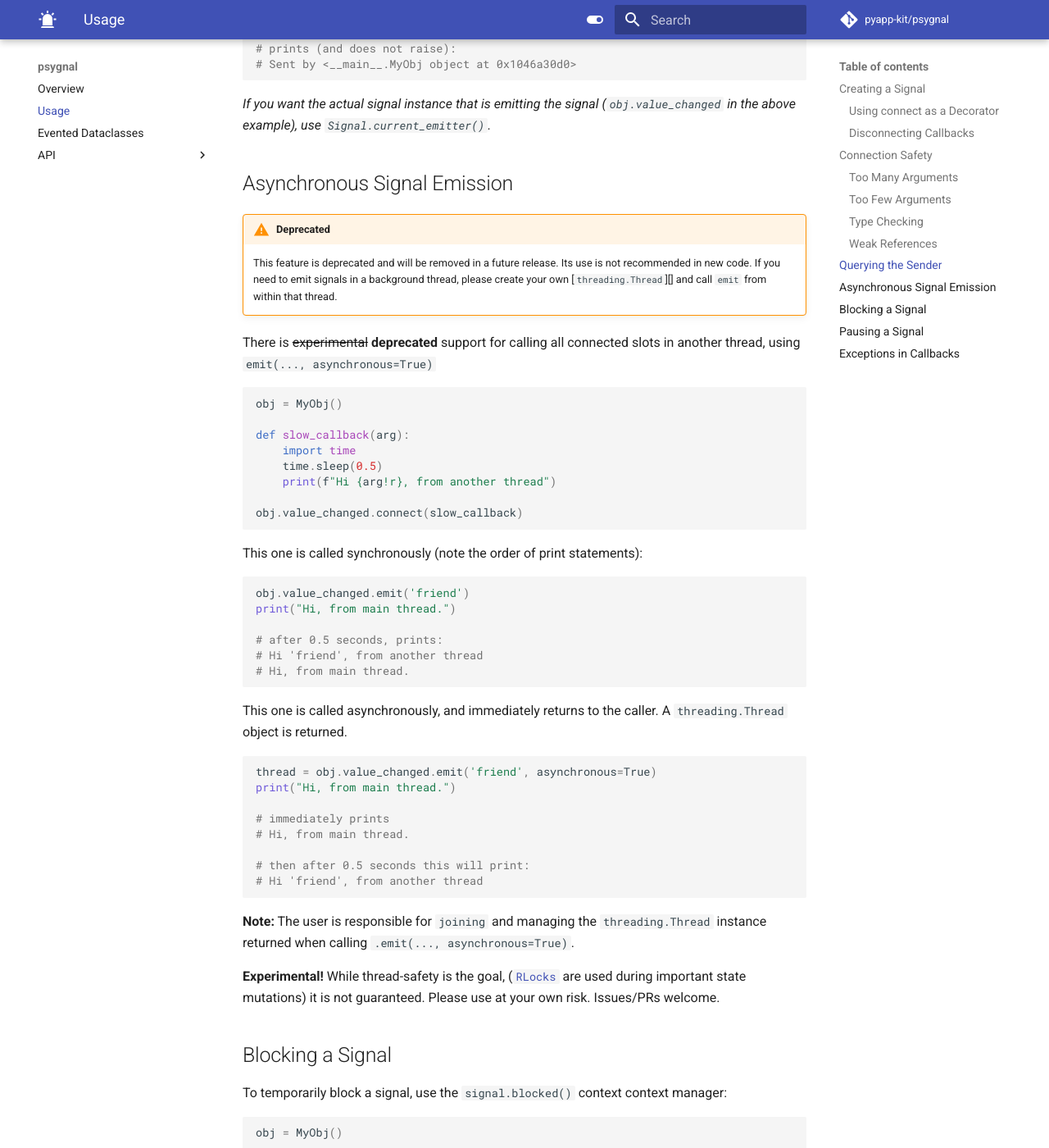
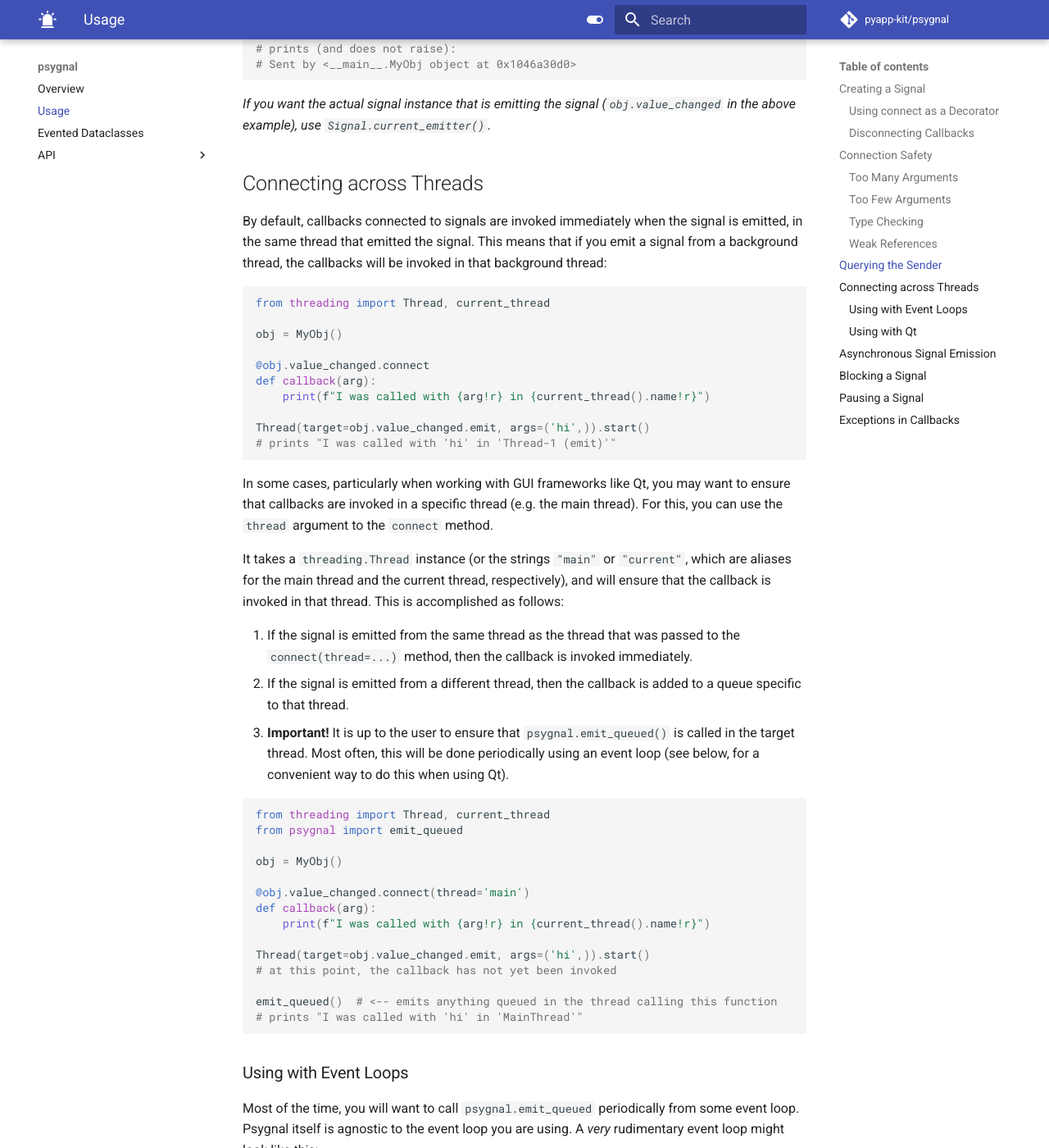
Before and after one commit to pyapp-kit/psygnal, an MkDocs documentation site: the page built from docs/usage.md, in a window 1280 px wide and 1400 px high, scrolled down 4250 px. Shown: the whole window at 82% size. Built offline with MkDocs 1.6.1 and Material for MkDocs 9.7.7, drawn with Linux system fonts in a browser that asks for light colours; comment, search, counter and statistics services are not loaded; some of the changed text lies outside the part shown.

Commit message:
docs: add docs on connecting across thread (#203)
* wip

* fix: fix typo

````diff
--- a/docs/usage.md
+++ b/docs/usage.md
@@ -228,6 +228,126 @@ obj.value_changed.emit(10)
 *If you want the actual signal instance that is emitting the signal
 (`obj.value_changed` in the above example), use `Signal.current_emitter()`.*
 
+## Connecting across Threads
+
+By default, callbacks connected to signals are invoked immediately when the
+signal is emitted, in the same thread that emitted the signal.  This means
+that if you emit a signal from a background thread, the callbacks will be
+invoked in that background thread:
+
+```py
+from threading import Thread, current_thread
+
+obj = MyObj()
+
+@obj.value_changed.connect
+def callback(arg):
+    print(f"I was called with {arg!r} in {current_thread().name!r}")
+
+Thread(target=obj.value_changed.emit, args=('hi',)).start()
+# prints "I was called with 'hi' in 'Thread-1 (emit)'"
+```
+
+In some cases, particularly when working with GUI frameworks like Qt, you may
+want to ensure that callbacks are invoked in a specific thread (e.g. the main
+thread). For this, you can use the `thread` argument to the `connect` method.
+
+It takes a `threading.Thread` instance (or the strings `"main"` or `"current"`,
+which are aliases for the main thread and the current thread, respectively),
+and will ensure that the callback is invoked in that thread.  This is accomplished
+as follows:
+
+1. If the signal is emitted from the same thread as the thread that was passed
+   to the `connect(thread=...)` method, then the callback is invoked
+   immediately.
+2. If the signal is emitted from a different thread, then the callback is added
+    to a queue specific to that thread.
+3. **Important!**  It is up to the user to ensure that `psygnal.emit_queued()`
+   is called in the target thread. Most often, this will be done periodically
+   using an event loop (see below, for a convenient way to do this when using
+   Qt).
+
+```py
+from threading import Thread, current_thread
+from psygnal import emit_queued
+
+obj = MyObj()
+
+@obj.value_changed.connect(thread='main')
+def callback(arg):
+    print(f"I was called with {arg!r} in {current_thread().name!r}")
+
+Thread(target=obj.value_changed.emit, args=('hi',)).start()
+# at this point, the callback has not yet been invoked
+
+emit_queued()  # <-- emits anything queued in the thread calling this function
+# prints "I was called with 'hi' in 'MainThread'"
+```
+
+### Using with Event Loops
+
+Most of the time, you will want to call `psygnal.emit_queued` periodically from
+some event loop. Psygnal itself is agnostic to the event loop you are using.
+A *very* rudimentary event loop might look like this:
+
+```py
+import time
+
+# A simple event loop that just calls emit_queued periodically
+def run_loop():
+    while True:
+        try:
+            # do some work
+            emit_queued()
+            time.sleep(0.1)
+        except KeyboardInterrupt:
+            break
+
+# something to run in a background thread
+def _emit_periodically():
+    for i in range(10):
+        obj.value_changed.emit("hi")
+        time.sleep(0.5)
+
+# start the background thread
+Thread(target=_emit_periodically).start()
+# start the event loop
+run_loop()
+
+# prints "I was called with 'hi' in 'MainThread'" 10 times
+```
+
+### Using with Qt
+
+Because Qt is commonly used with psygnal, we provide a convenience
+function `psygnal.qt.start_emitting_from_queue` that can be used to start
+monitoring the emission queue for a given thread. (It starts a `QTimer` in the
+invoking thread that calls `psygnal.emit_queueud` periodically).
+
+```py
+from threading import Thread, current_thread
+from qtpy.QtCore import QCoreApplication
+from psygnal.qt import start_emitting_from_queue
+
+obj = MyObj()
+
+@obj.value_changed.connect(thread='main')
+def callback(arg):
+    print(f"I was called with {arg!r} in {current_thread().name!r}")
+
+app = QCoreApplication([])
+start_emitting_from_queue()  # <-- watch for queued signals in the main thread
+
+# emit the signal from a background thread
+Thread(target=obj.value_changed.emit, args=('hi',)).start()
+
+app.processEvents()  # or app.exec_(), or anything to keep the event loop running
+# prints "I was called with 'hi' in 'MainThread'"
+```
+
+It is ok to call `start_emitting_from_queue` multiple times (so multiple
+end-users can use it).
+
 ## Asynchronous Signal Emission
 
 !!!warning "Deprecated"
````
